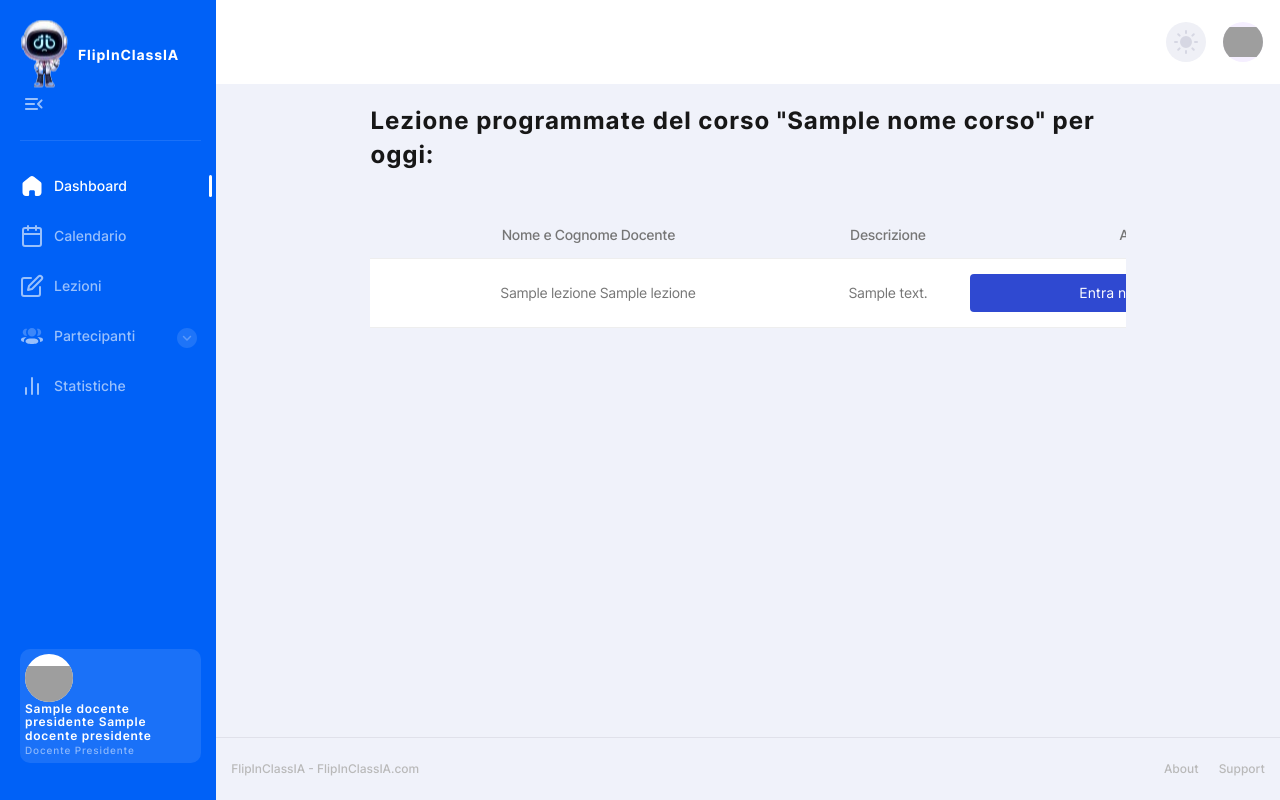
After one commit to AntonioDG30/FlipInClassIA, a Flask app: template templates/lezioni.html in a window 1280 px wide. The commit adds this page. Run offline with Flask 3, Linux system fonts and the light colour scheme; the template is opened without the code that fills it: most values are stand-ins (such as "Sample title", 1, 10 or a date in 2020); grey boxes are pictures that could not be loaded.

Commit message:
Inizio lavori pagina lezioni

```diff
--- a/app.py
+++ b/app.py
@@ -385,6 +385,53 @@ def professoriPartecipanti():
         flash('Devi essere loggato per accedere alla dashboard.')
     return redirect(url_for('login'))
 
+# Rotta per visualizzare e/o partecipare alle lezioni giornaliere del corso
+@app.route('/lezioni')
+def lezioni():
+    # Controlla se l'utente è loggato
+    if 'user_id' in session:
+        user_id = session['user_id']  # Recupera l'ID utente dalla sessione
+        user_type = session['user_type']  # Recupera il tipo di utente (studente o docente)
+
+        # Recupera il corso_id passato come parametro dalla query string
+        corso_id = request.args.get('corso_id')
+
+        # Connessione al database
+        conn = get_db_connection()
+        if conn is None:
+            # In caso di errore nella connessione, restituisce un messaggio di errore come JSON
+            return jsonify({"error": "Errore di connessione al database"}), 500
+
+        cursor = conn.cursor(dictionary=True)
+
+        # Ottiene la data corrente per il confronto
+        oggi = datetime.now().date()
+
+        query = ("SELECT D.nome, D.cognome, LE.descrizione, LE.flagAttività "
+                 "FROM Lezione AS LE "
+                 "JOIN Docente AS D ON LE.docente_id = D.docente_id "
+                 "JOIN Corso AS C ON C.corso_id = LE.corso_id "
+                 "WHERE C.corso_id = %s AND LE.data = %s ")
+        cursor.execute(query, (corso_id, oggi))
+        lezioni = cursor.fetchall()  # Recupera tutte le lezioni del corso
+
+        docente_presidente = ottieniProfessorePresidente(corso_id)  # Ottiene il docente responsabile del corso
+        nome_corso = ottieniNomeCorso(corso_id)  # Ottiene il nome del corso
+
+        # Chiude il cursore e la connessione
+        cursor.close()
+        conn.close()
+
+        # Restituisce la pagina con l'elenco dei professori partecipanti ('professori_partecipanti.html')
+        return render_template('lezioni.html', user_id=user_id, user_type=user_type,
+                               corso_id=corso_id, lezioni=lezioni,
+                               docente_presidente=docente_presidente, nome_corso=nome_corso)
+
+    else:
+        # Se l'utente non è loggato, mostra un messaggio di errore e reindirizza alla pagina di login
+        flash('Devi essere loggato per accedere alla dashboard.')
+    return redirect(url_for('login'))
+
 
 # Rotta per ottenere le informazioni delle lezioni in formato JSON (API)
 @app.route('/api/lezioni', methods=['GET'])
--- /dev/null
+++ b/templates/lezioni.html
@@ -0,0 +1,102 @@
+<!DOCTYPE html>
+<html lang="en">
+
+<head>
+    <meta charset="UTF-8">
+    <meta http-equiv="X-UA-Compatible" content="IE=edge">
+    <meta name="viewport" content="width=device-width, initial-scale=1.0">
+    <title>FlipInClassIA - Dashboard</title>
+    <!-- Favicon -->
+    <link rel="shortcut icon" href="../static/dashboardStaticFile/img/svg/Logo.svg" type="image/x-icon">
+    <!-- Custom styles -->
+    <link rel="stylesheet" href="../static/dashboardStaticFile/css/style.min.css">
+</head>
+
+<body>
+<div class="layer"></div>
+<!-- ! Body -->
+<a class="skip-link sr-only" href="#skip-target">Skip to content</a>
+<div class="page-flex">
+    <!-- ! Sidebar -->
+    {% include 'side-bar.html' %}
+    <div class="main-wrapper">
+        <!-- ! Main nav -->
+        {% include 'main-nav.html' %}
+
+        <!-- ! Main -->
+        <main class="main users chart-page" id="skip-target">
+            <div class="container">
+                <div class="row2">
+                    <div class="col-lg-9">
+                        <h2 class="main-title">Lezione programmate del corso "{{ nome_corso }}" per oggi:</h2>
+                        <div class="users-table table-wrapper">
+                            <br>
+                            <table class="posts-table">
+                                <thead>
+                                <tr class="users-table-info">
+                                    <th>Nome e Cognome Docente</th>
+                                    <th>Descrizione</th>
+                                    <th>Attività</th>
+                                </tr>
+                                </thead>
+                                <tbody>
+                                {% if lezioni : %}
+                                    {% for lezione in lezioni %}
+                                        <tr class>
+                                            <td>
+                                                {{ lezione['nome'] + " " + lezione['cognome'] }}
+                                            </td>
+                                            <td>
+                                                {{ lezione['descrizione'] }}
+                                            </td>
+                                            <td>
+                                                {% if lezione['flagAttività'] == 0 %}
+                                                    {% if session['user_type'] == "docente" %}
+                                                        <button class="form-btn primary-default-btn transparent-btn"
+                                                                id="avviaLezione">
+                                                            Avvia Lezione
+                                                        </button>
+                                                    {% else %}
+                                                        <div class="table-cell">
+                                                            <span class="badge-pending">Non avviata</span>
+                                                        </div>
+                                                    {% endif %}
+                                                {% else %}
+                                                    {% if session['user_type'] == "docente" %}
+                                                        issa sta arent
+                                                    {% else %}
+                                                        <button class="form-btn primary-default-btn transparent-btn"
+                                                                id="avviaLezione">
+                                                            Entra nella Lezione
+                                                        </button>
+                                                    {% endif %}
+
+                                                {% endif %}
+                                            </td>
+                                        </tr>
+                                    {% endfor %}
+                                {% else %}
+                                    <td colspan="5">
+                                        Per questo corso non risultano lezioni programmate oggi
+                                    </td>
+                                {% endif %}
+                                </tbody>
+                            </table>
+                        </div>
+                    </div>
+                </div>
+            </div>
+        </main>
+        <!-- ! Footer -->
+        {% include 'footerDash.html' %}
+    </div>
+</div>
+<!-- Chart library -->
+<script src="../static/dashboardStaticFile/plugins/chart.min.js"></script>
+<!-- Icons library -->
+<script src="../static/dashboardStaticFile/plugins/feather.min.js"></script>
+<!-- Custom scripts -->
+<script src="../static/dashboardStaticFile/js/script.js"></script>
+</body>
+
+</html>
--- a/templates/side-bar.html
+++ b/templates/side-bar.html
@@ -26,7 +26,7 @@
                     </a>
                 </li>
                 <li>
-                    <a href="comments.html">
+                    <a href="/lezioni?corso_id={{ corso_id }}">
                         <i data-feather="edit" class="icon" aria-hidden="true"></i>
                         Lezioni
                     </a>
```
